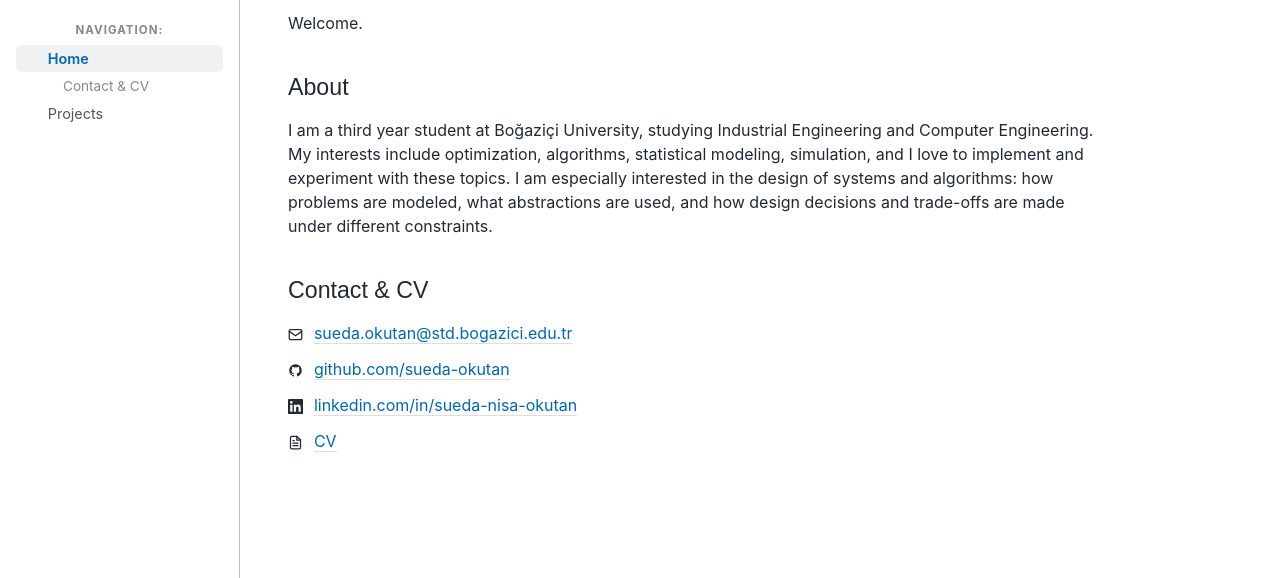
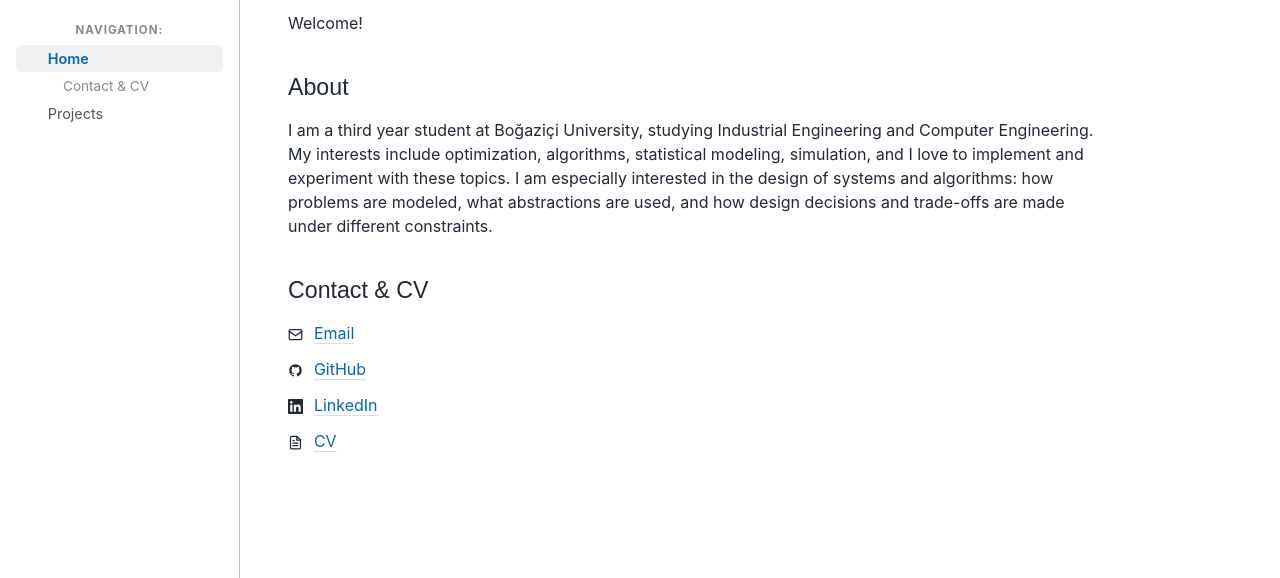
Before and after one commit to sueda-okutan/sueda-okutan.github.io, a plain HTML site: page index.html in a window 1280 px wide. Shown: the part 155-733 px from the top of the page. Drawn offline with Linux system fonts and the light colour scheme.

Commit message:
fix link names

```diff
--- a/index.html
+++ b/index.html
@@ -736,7 +736,7 @@
               <h1>
                 Sueda Nisa Okutan
               </h1>
-              <p>Welcome.</p>
+              <p>Welcome!</p>
             </section>
 
             <section id="about">
@@ -756,15 +756,15 @@
               </h2>
               <p>
                 <svg style="vertical-align:middle;margin-right:0.4em" viewBox="0 0 24 24" fill="none" stroke="currentColor" stroke-width="2" stroke-linecap="round" stroke-linejoin="round" width="15" height="15"><rect x="2" y="4" width="20" height="16" rx="2"/><path d="m2 7 10 7 10-7"/></svg>
-                <a href="mailto:sueda.okutan@std.bogazici.edu.tr" target="_blank" rel="noopener">sueda.okutan@std.bogazici.edu.tr</a>
+                <a href="mailto:sueda.okutan@std.bogazici.edu.tr" target="_blank" rel="noopener">Email</a>
               </p>
               <p>
                 <svg style="vertical-align:middle;margin-right:0.4em" viewBox="0 0 24 24" fill="currentColor" width="15" height="15"><path d="M12 2C6.477 2 2 6.477 2 12c0 4.418 2.865 8.166 6.839 9.489.5.092.682-.217.682-.482 0-.237-.009-.868-.013-1.703-2.782.604-3.369-1.34-3.369-1.34-.454-1.154-1.11-1.462-1.11-1.462-.908-.62.069-.608.069-.608 1.003.07 1.531 1.03 1.531 1.03.892 1.529 2.341 1.087 2.91.831.092-.646.35-1.086.636-1.336-2.22-.253-4.555-1.11-4.555-4.943 0-1.091.39-1.984 1.029-2.683-.103-.253-.446-1.27.098-2.647 0 0 .84-.269 2.75 1.025A9.578 9.578 0 0 1 12 6.836a9.59 9.59 0 0 1 2.504.337c1.909-1.294 2.747-1.025 2.747-1.025.546 1.377.202 2.394.1 2.647.64.699 1.028 1.592 1.028 2.683 0 3.842-2.339 4.687-4.566 4.935.359.309.678.919.678 1.852 0 1.336-.012 2.415-.012 2.743 0 .267.18.578.688.48C19.138 20.163 22 16.418 22 12c0-5.523-4.477-10-10-10z"/></svg>
-                <a href="https://github.com/sueda-okutan" target="_blank" rel="noopener">github.com/sueda-okutan</a>
+                <a href="https://github.com/sueda-okutan" target="_blank" rel="noopener">GitHub</a>
               </p>
               <p>
                 <svg style="vertical-align:middle;margin-right:0.4em" viewBox="0 0 24 24" fill="currentColor" width="15" height="15"><path d="M20.447 20.452h-3.554v-5.569c0-1.328-.027-3.037-1.852-3.037-1.853 0-2.136 1.445-2.136 2.939v5.667H9.351V9h3.414v1.561h.046c.477-.9 1.637-1.85 3.37-1.85 3.601 0 4.267 2.37 4.267 5.455v6.286zM5.337 7.433a2.062 2.062 0 0 1-2.063-2.065 2.064 2.064 0 1 1 2.063 2.065zm1.782 13.019H3.555V9h3.564v11.452zM22.225 0H1.771C.792 0 0 .774 0 1.729v20.542C0 23.227.792 24 1.771 24h20.451C23.2 24 24 23.227 24 22.271V1.729C24 .774 23.2 0 22.222 0h.003z"/></svg>
-                <a href="https://www.linkedin.com/in/sueda-nisa-okutan-a091b7252/" target="_blank" rel="noopener">linkedin.com/in/sueda-nisa-okutan</a>
+                <a href="https://www.linkedin.com/in/sueda-nisa-okutan-a091b7252/" target="_blank" rel="noopener">LinkedIn</a>
               </p>
               <p>
                 <svg style="vertical-align:middle;margin-right:0.4em" viewBox="0 0 24 24" fill="none" stroke="currentColor" stroke-width="2" stroke-linecap="round" stroke-linejoin="round" width="15" height="15"><path d="M14 2H6a2 2 0 0 0-2 2v16a2 2 0 0 0 2 2h12a2 2 0 0 0 2-2V8z"/><polyline points="14 2 14 8 20 8"/><line x1="16" y1="13" x2="8" y2="13"/><line x1="16" y1="17" x2="8" y2="17"/><line x1="10" y1="9" x2="8" y2="9"/></svg>
```
